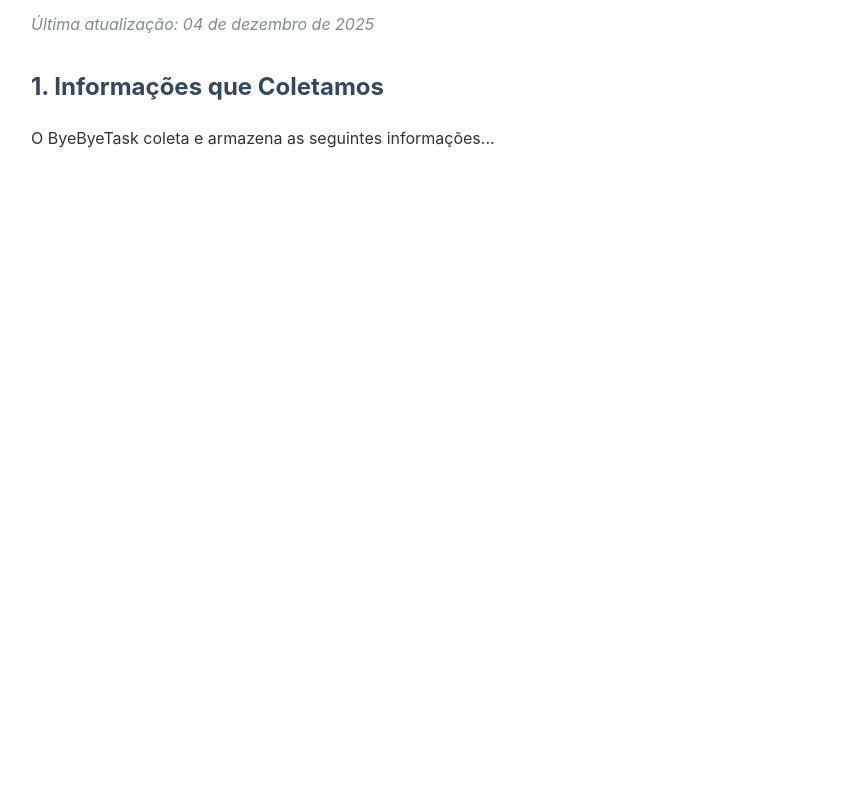
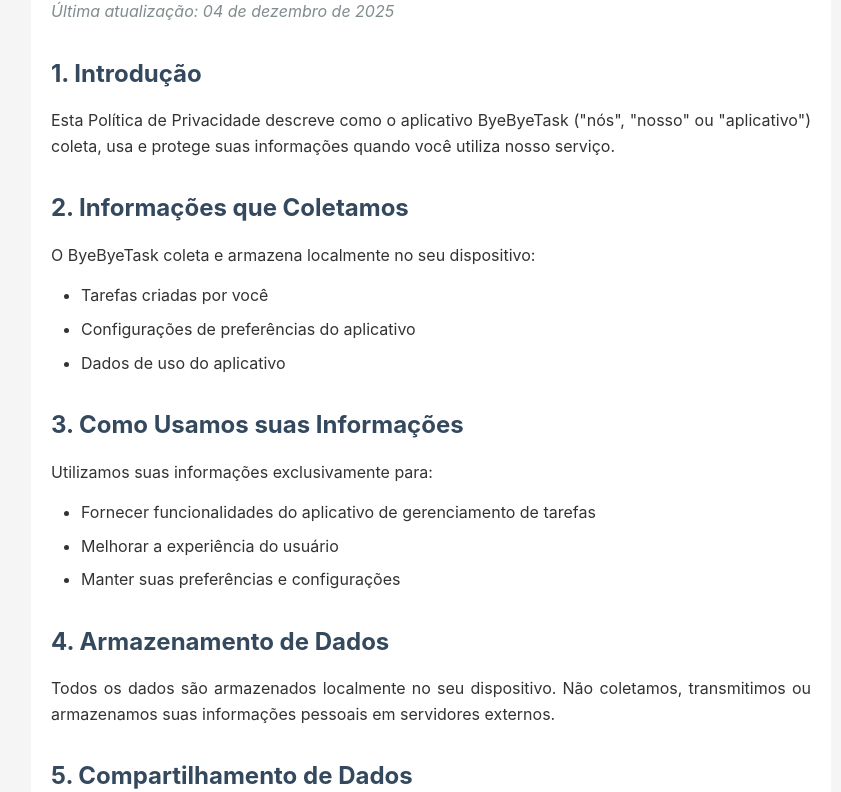
Before and after one commit to antoniojhaddad/byebyetask-privacy-policy, a plain HTML site: page index.html in a window 1280 px wide. Shown: the part 102-894 px from the top of the page, without its empty margins (209-1050 px from the left). Before the commit the page ends 800 px from the top, so only its background shows below. Drawn offline with Linux system fonts and the light colour scheme.

Commit message:
Revise privacy policy and enhance styling
Updated the privacy policy content and improved the layout.

```diff
--- a/index.html
+++ b/index.html
@@ -5,27 +5,112 @@
     <meta name="viewport" content="width=device-width, initial-scale=1.0">
     <title>Política de Privacidade - ByeByeTask</title>
     <style>
+        * {
+            margin: 0;
+            padding: 0;
+            box-sizing: border-box;
+        }
+
         body {
             font-family: -apple-system, BlinkMacSystemFont, 'Segoe UI', Roboto, Oxygen, Ubuntu, Cantarell, sans-serif;
             line-height: 1.6;
+            color: #333;
+            background-color: #f5f5f5;
+        }
+
+        .container {
             max-width: 800px;
             margin: 0 auto;
-            padding: 20px;
-            color: #333;
+            padding: 40px 20px;
+            background-color: white;
+            min-height: 100vh;
         }
-        h1 { color: #2c3e50; }
-        h2 { color: #34495e; margin-top: 30px; }
-        .last-updated { color: #7f8c8d; font-style: italic; }
+
+        h1 {
+            color: #2c3e50;
+            margin-bottom: 10px;
+            font-size: 2em;
+        }
+
+        .last-updated {
+            color: #7f8c8d;
+            font-style: italic;
+            margin-bottom: 30px;
+            display: block;
+        }
+
+        h2 {
+            color: #34495e;
+            margin-top: 30px;
+            margin-bottom: 15px;
+            font-size: 1.5em;
+        }
+
+        p {
+            margin-bottom: 15px;
+            text-align: justify;
+        }
+
+        ul {
+            margin-left: 30px;
+            margin-bottom: 15px;
+        }
+
+        li {
+            margin-bottom: 8px;
+        }
+
+        a {
+            color: #3498db;
+            text-decoration: none;
+        }
+
+        a:hover {
+            text-decoration: underline;
+        }
     </style>
 </head>
 <body>
-    <h1>Política de Privacidade - ByeByeTask</h1>
-    <p class="last-updated">Última atualização: 04 de dezembro de 2025</p>
+    <div class="container">
+        <h1>Política de Privacidade - ByeByeTask</h1>
+        <span class="last-updated">Última atualização: 04 de dezembro de 2025</span>
 
-    <h2>1. Informações que Coletamos</h2>
-    <p>O ByeByeTask coleta e armazena as seguintes informações...</p>
+        <h2>1. Introdução</h2>
+        <p>Esta Política de Privacidade descreve como o aplicativo ByeByeTask ("nós", "nosso" ou "aplicativo") coleta, usa e protege suas informações quando você utiliza nosso serviço.</p>
 
-    <!-- Adicione todo o conteúdo da sua política aqui -->
+        <h2>2. Informações que Coletamos</h2>
+        <p>O ByeByeTask coleta e armazena localmente no seu dispositivo:</p>
+        <ul>
+            <li>Tarefas criadas por você</li>
+            <li>Configurações de preferências do aplicativo</li>
+            <li>Dados de uso do aplicativo</li>
+        </ul>
 
+        <h2>3. Como Usamos suas Informações</h2>
+        <p>Utilizamos suas informações exclusivamente para:</p>
+        <ul>
+            <li>Fornecer funcionalidades do aplicativo de gerenciamento de tarefas</li>
+            <li>Melhorar a experiência do usuário</li>
+            <li>Manter suas preferências e configurações</li>
+        </ul>
+
+        <h2>4. Armazenamento de Dados</h2>
+        <p>Todos os dados são armazenados localmente no seu dispositivo. Não coletamos, transmitimos ou armazenamos suas informações pessoais em servidores externos.</p>
+
+        <h2>5. Compartilhamento de Dados</h2>
+        <p>Não compartilhamos, vendemos ou alugamos suas informações pessoais para terceiros.</p>
+
+        <h2>6. Segurança</h2>
+        <p>Implementamos medidas de segurança para proteger seus dados contra acesso não autorizado, alteração ou destruição.</p>
+
+        <h2>7. Privacidade de Crianças</h2>
+        <p>O ByeByeTask não é direcionado a menores de 13 anos. Não coletamos intencionalmente informações pessoais de crianças.</p>
+
+        <h2>8. Alterações nesta Política</h2>
+        <p>Podemos atualizar esta Política de Privacidade periodicamente. Notificaremos você sobre quaisquer alterações publicando a nova política nesta página.</p>
+
+        <h2>9. Contato</h2>
+        <p>Se você tiver dúvidas sobre esta Política de Privacidade, entre em contato conosco através do email: [seu-email@exemplo.com]</p>
+    </div>
 </body>
 </html>
```
